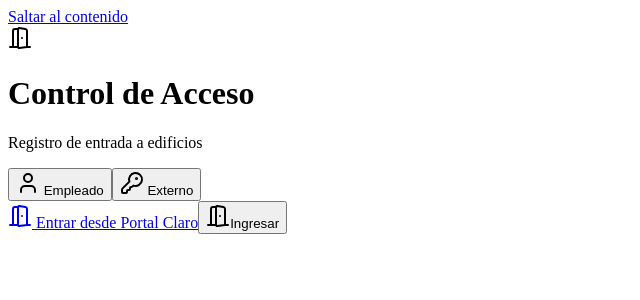
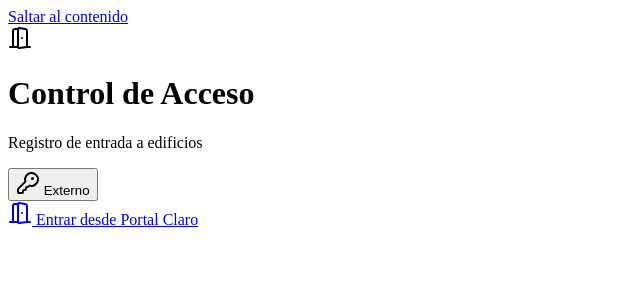
Before and after one commit to galz35/controlaccesso, a React (Vite) app in the folder react/: page /control-acceso/login in a window 1280 px wide. Shown: the top 300 px of the page, without its empty margins (0-640 px from the left). Built offline with nearby package versions, Linux system fonts and the light colour scheme; no server answers; the HTML template or start-up script is replaced by a standard one.

Commit message:
fix: V7-b - login empleado oculto en produccion, submit solo externo

```diff
--- a/react/src/pages/LoginPage.tsx
+++ b/react/src/pages/LoginPage.tsx
@@ -46,6 +46,7 @@ export default function LoginPage() {
 
         <form onSubmit={handleSubmit} className="login-form">
           <div className="login-tabs" role="tablist">
+            {allowDev && (
             <button
               type="button"
               role="tab"
@@ -55,6 +56,7 @@ export default function LoginPage() {
             >
               <User className="icon icon--sm" /> Empleado
             </button>
+            )}
             <button
               type="button"
               role="tab"
@@ -137,10 +139,12 @@ export default function LoginPage() {
             </div>
           )}
 
+          {(mode === 'externo' || (mode === 'empleado' && allowDev)) && (
           <button type="submit" className="btn btn--primary login-btn" disabled={loading}>
             {loading ? <span className="spinner spinner--white" /> : <DoorOpen className="icon icon--sm" />}
             {loading ? 'Ingresando…' : 'Ingresar'}
           </button>
+          )}
         </form>
       </div>
     </div>
```
